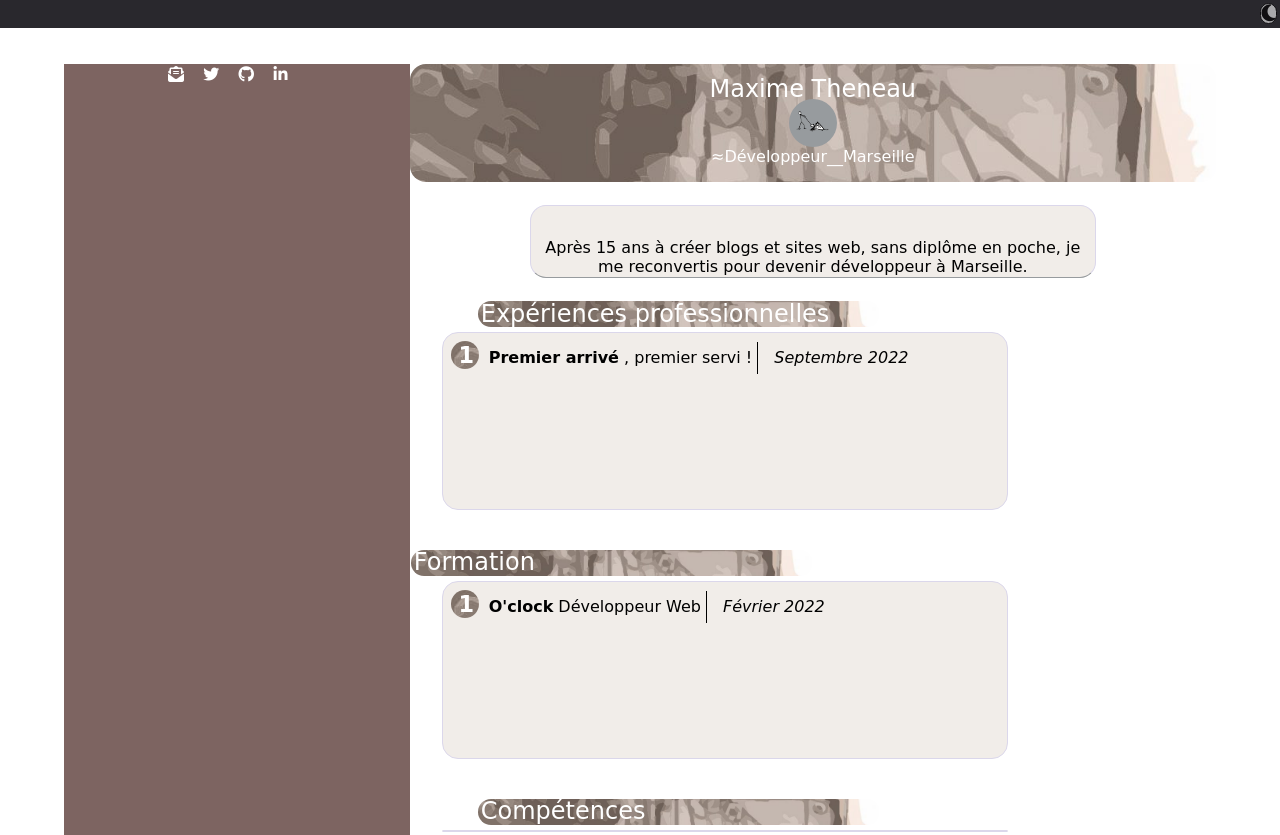
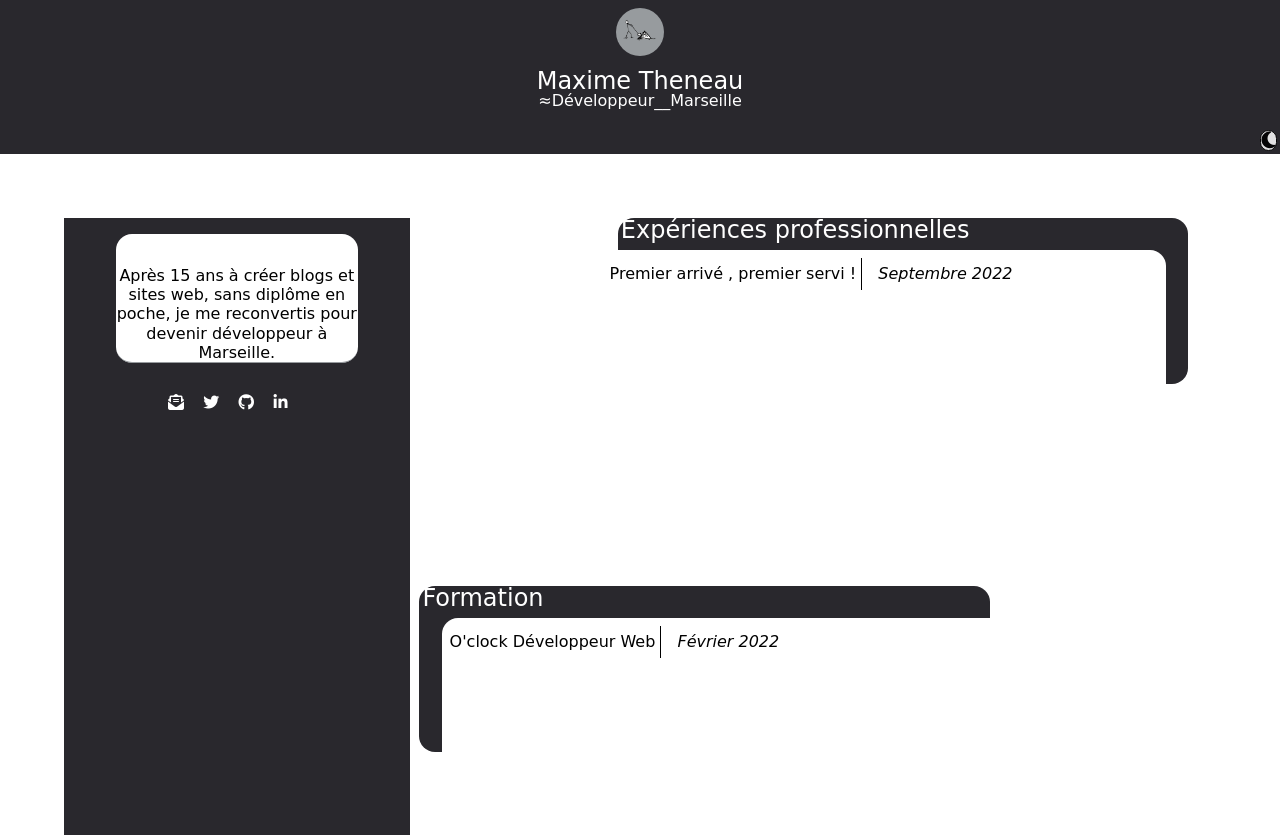
Before and after one commit to MaximeThe/cv, a plain HTML site: page index.html in a window 1280 px wide. Shown: the top 835 px of the page. Drawn offline with Linux system fonts and the light colour scheme; a web font is replaced by a local one.

Commit message:
NavBarHeader > Scroll fixed

```diff
--- a/css/style.css
+++ b/css/style.css
@@ -3,7 +3,7 @@ body {
     line-height: 1.2em;
 }
 .theme-dark {
-    background:#262423;
+    background:#29282d;
     color: #FFFFFF;
 
 }
@@ -34,12 +34,25 @@ body {
     width: 90%;
     margin: auto;
 }
-.nav{
+.fixed-nav {
+    position: fixed;
+
+  }
+#navBar{
     width: 100%;
-    position: fixed;
     background: #29282d;
     text-align: right;
+    color: #fff;
+    z-index: 999;
 }
+
+
+.sticky {
+    position: fixed;
+    top: 0;
+    width: 100%;
+}
+
 
 main {
     display: flex;
@@ -49,10 +62,9 @@ main {
 }
 
 header {
-    background: url(../images/header.jpg);
+    background: #29282d;
     background-size: cover;
     color: #FFFFFF;
-    border-radius: 1rem;
     display: flex;
     width: 100%;
     flex-direction: column;
@@ -67,6 +79,8 @@ header {
     width: 3rem;
     height: 3rem;
     border-radius: 100%;
+    order: -1;
+    margin: 0.5rem 0 0 0;
 }
 
 ul#header__description__social__nav {
@@ -83,8 +97,7 @@ h2 {
     font-size: 1.5em;
     border-radius: 1rem;
     padding: 0.2rem;
-    background:url(../images/header.jpg);
-    background-size: cover;
+    background:#29282d;
     color: #FFFFFF;
 }
 
@@ -94,33 +107,17 @@ p {
 }
 
 strong {
-    font-weight: bold;
+    font-weight: buld;
 }
 
-ol {
+ul {
     line-height: 2;
     padding: 0.5rem;
 }
 
-ol li {
+ul li {
     list-style-type: none;
     counter-increment: item;
-}
-
-ol li:before {
-    content: counter(item);
-    display: inline-block;
-    width: 12px;
-    height: 20px;
-    font-family: "Syne Mono", cursive;
-    margin-right: 5px;
-    background:url(../images/header.jpg);
-    color: #ffffff;
-    font-weight: bold;
-    font-size: 140%;
-    padding: 0 8px 8px;
-    border-radius: 100%;
-    line-height: 1.3;
 }
 
 .fa {
@@ -170,9 +167,9 @@ a.formation__liens {
 }
 
 section {
-    background: #f1ede9;
+    background: #fff;
     border-radius: 1rem;
-    border: 0.1rem solid #dbd7eb;
+
 }
 
 .description__perso__img {
@@ -182,18 +179,23 @@ section {
     margin: auto;
 }
 
+aside{
+    background: #29282d;
+}
 
 /*------Responsive-------*/
 
 @media only screen and (min-width: 740px) {
     aside{
         width: 30%;
-        background: #7d6461;
     }
     section{
         margin: 2rem;
         position: relative;
         width: 70%;
+    }
+    .section-droite {
+        left: 10rem;
     }
     .wrapper{
         display: flex;
@@ -205,20 +207,24 @@ section {
         justify-content: space-between;
         order: 1;
     }
-    ol {
+    ul {
         height: 10rem;
     }
     .h2__section-droite{
         position: absolute;
         top: -2rem;
-        right: 8rem;
-        width: 70%;
+        left: 1rem;
+        width: 100%;
+        z-index: -1;
+        height: 10rem;
     }
     .h2__section-gauche {
+        position: absolute;
         top: -2rem;
-        left: -2rem;
-        position: absolute;
-        width: 70%;
+        right: 1rem;
+        width: 100%;
+        z-index: -1;
+        height: 10rem;
     }
     #description__perso {
         margin: 1rem auto;
@@ -231,6 +237,6 @@ Anthracite #29282d
 gris clair #f1ede9
 Violet bleu #56569d
 Turquoise #36D7B7
-
+url(../images/header.jpg);
 
 */
--- a/index.html
+++ b/index.html
@@ -19,21 +19,61 @@
 	</head>
 	<body>
 		<!--Icon thème -->
-        <div class="nav">
+		<header>
+			<h1>Maxime Theneau</h1>
+			<span id="top__head__logo"></span>
+			<p class="header__description">
+				≈Développeur__Marseille
+			</p>
+		</header>
+		<div id="navBar">
             <a href=""><i id="iconTheme" class="fa-solid fa-moon fa-fade"></i></a>
         </div>
 
 		<div class="wrapper">
 
 			<main>
-                <header>
-                    <h1>Maxime Theneau</h1>
-                    <span id="top__head__logo"></span>
-                    <p class="header__description">
-						≈Développeur__Marseille
-					</p>
-                </header>
-				<!--Description Page-->
+
+
+				<!--Liste Expériences-->
+				<section class="section-droite" >
+					<h2 class="h2__section-droite">Expériences professionnelles</h2>
+					<ul >
+						<li>
+							<p>
+								<strong>Premier arrivé</strong>
+								, premier servi !
+								<time datetime="2022-09">
+									Septembre 2022
+								</time>
+							</p>
+						</li>
+					</ul>
+				</section>
+				<!--Liste Formation-->
+				<section class="section-gauche">
+					<h2 class="h2__section-gauche">Formation</h2>
+					<ul>
+						<li >
+							<p>
+								<strong><a class="formation__liens" href="https://oclock.io/formations/developpeur-web"> O'clock</a></strong>
+								Développeur Web
+								<time datetime="2022-02">
+									Février 2022
+								</time>
+							</p>
+						</li>
+					</ul>
+				</section>
+				<!--Liste Compétences-->
+				<section class="section-droite">
+					<h2 class="h2__section-droite">Compétences</h2>
+					<!--Slider-->
+					<div id="sliderCompetence"></div>
+				</section>
+			</main>
+            <aside>
+                <!--Description Page-->
 				<section id="description__perso">
 					<!-- Image désactiver-->
 					<!--
@@ -44,44 +84,6 @@
 						Après 15 ans à créer blogs et sites web, sans diplôme en poche, je me reconvertis pour devenir développeur à Marseille.
 					</p>
 				</section>
-				<!--Liste Expériences-->
-				<section class="section-droite" >
-					<h2 class="h2__section-droite">Expériences professionnelles</h2>
-					<ol >
-						<li>
-							<p>
-								<strong>Premier arrivé</strong>
-								, premier servi !
-								<time datetime="2022-09">
-									Septembre 2022
-								</time>
-							</p>
-						</li>
-					</ol>
-				</section>
-				<!--Liste Formation-->
-				<section class="section-gauche">
-					<h2 class="h2__section-gauche">Formation</h2>
-					<ol>
-						<li >
-							<p>
-								<strong><a class="formation__liens" href="https://oclock.io/formations/developpeur-web"> O'clock</a></strong>
-								Développeur Web
-								<time datetime="2022-02">
-									Février 2022
-								</time>
-							</p>
-						</li>
-					</ol>
-				</section>
-				<!--Liste Compétences-->
-				<section class="section-droite">
-					<h2 class="h2__section-droite">Compétences</h2>
-					<!--Slider-->
-					<div id="sliderCompetence"></div>
-				</section>
-			</main>
-            <aside>
 				<!--Liste liens social-->
 				<ul id="header__description__social__nav">
 					<li>
@@ -100,6 +102,7 @@
 			</aside>
 		</div>
 		<script src="js/theme.js"></script>
+		<script src="js/navBar.js"></script>
 		<!--
 		<script src="js/categorie.js"></script>
 		-->
--- /dev/null
+++ b/js/navBar.js
@@ -0,0 +1,14 @@
+
+window.onscroll = function() {myFunction()};
+
+const header = document.querySelector("#navBar");
+
+var sticky = header.offsetTop;
+
+function myFunction() {
+  if (window.pageYOffset > sticky) {
+    header.classList.add("sticky");
+  } else {
+    header.classList.remove("sticky");
+  }
+}
```
